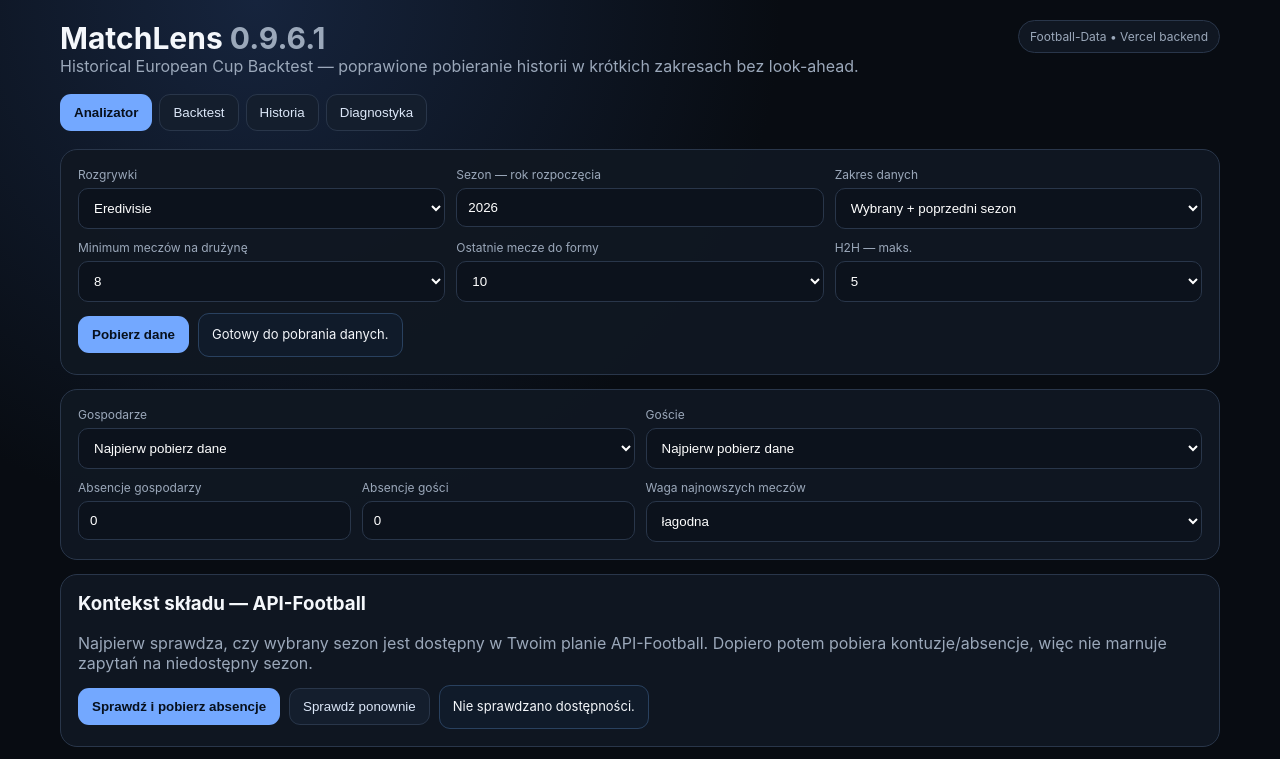
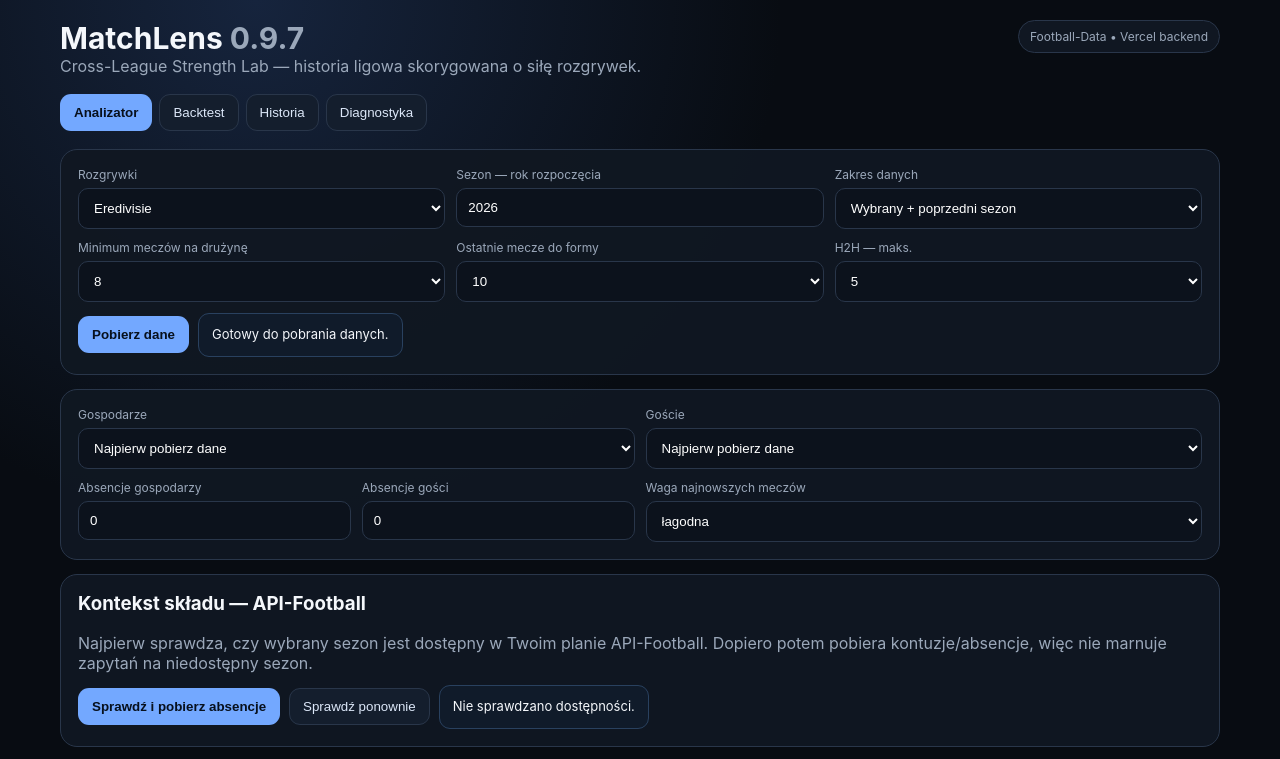
Before and after one commit to pawelcepak/matchlens, a website: page v06.html in a window 1280 px wide. Shown: the top 759 px of the page. Drawn offline with Linux system fonts and the light colour scheme.

Commit message:
Wire MatchLens 0.9.7 strength lab

```diff
--- a/v06.html
+++ b/v06.html
@@ -4,16 +4,16 @@
 <meta charset="utf-8">
 <meta name="viewport" content="width=device-width,initial-scale=1">
 <meta name="theme-color" content="#0a0f17">
-<title>MatchLens 0.9.6.1</title>
+<title>MatchLens 0.9.7</title>
 <style>html,body{margin:0;background:#080c12;color:#fff;font-family:system-ui,sans-serif}.boot{min-height:100vh;display:grid;place-items:center;color:#9ba8ba}</style>
 </head>
-<body><div class="boot">Ładowanie MatchLens 0.9.6.1…</div>
+<body><div class="boot">Ładowanie MatchLens 0.9.7…</div>
 <script>
 (async()=>{
  try{
-  const r=await fetch('/index.html?base=0961',{cache:'no-store'});if(!r.ok)throw new Error('HTTP '+r.status);let html=await r.text();
-  html=html.replace('<title>MatchLens 0.5</title>','<title>MatchLens 0.9.6.1</title>').replace('MatchLens <span class="muted">0.5</span>','MatchLens <span class="muted">0.9.6.1</span>').replace('Advanced Model — ważona forma, rating siły ligi, home/away, H2H i porównanie z rynkiem.','Historical European Cup Backtest — poprawione pobieranie historii w krótkich zakresach bez look-ahead.').replace('</body>','<script src="/v06.js?v=0604"><\/script><script src="/v07.js?v=0711"><\/script><script src="/v08.js?v=0801"><\/script><script src="/v09.js?v=0901"><\/script><script src="/v091.js?v=0911"><\/script><script src="/v092.js?v=0921"><\/script><script src="/v093.js?v=0931"><\/script><script src="/v094.js?v=0941"><\/script><script src="/v0941.js?v=0942"><\/script><script src="/v095.js?v=0951"><\/script><script src="/v096.js?v=0961"><\/script><script src="/v0961.js?v=09611"><\/script></body>');
+  const r=await fetch('/index.html?base=097',{cache:'no-store'});if(!r.ok)throw new Error('HTTP '+r.status);let html=await r.text();
+  html=html.replace('<title>MatchLens 0.5</title>','<title>MatchLens 0.9.7</title>').replace('MatchLens <span class="muted">0.5</span>','MatchLens <span class="muted">0.9.7</span>').replace('Advanced Model — ważona forma, rating siły ligi, home/away, H2H i porównanie z rynkiem.','Cross-League Strength Lab — historia ligowa skorygowana o siłę rozgrywek.').replace('</body>','<script src="/v06.js?v=0604"><\/script><script src="/v07.js?v=0711"><\/script><script src="/v08.js?v=0801"><\/script><script src="/v09.js?v=0901"><\/script><script src="/v091.js?v=0911"><\/script><script src="/v092.js?v=0921"><\/script><script src="/v093.js?v=0931"><\/script><script src="/v094.js?v=0941"><\/script><script src="/v0941.js?v=0942"><\/script><script src="/v095.js?v=0951"><\/script><script src="/v096.js?v=0961"><\/script><script src="/v0961.js?v=09611"><\/script><script src="/v097.js?v=0971"><\/script></body>');
   document.open();document.write(html);document.close();
- }catch(e){document.body.innerHTML='<div class="boot">Nie udało się uruchomić MatchLens 0.9.6.1: '+String(e.message||e)+'</div>'}
+ }catch(e){document.body.innerHTML='<div class="boot">Nie udało się uruchomić MatchLens 0.9.7: '+String(e.message||e)+'</div>'}
 })();
 </script></body></html>
```
